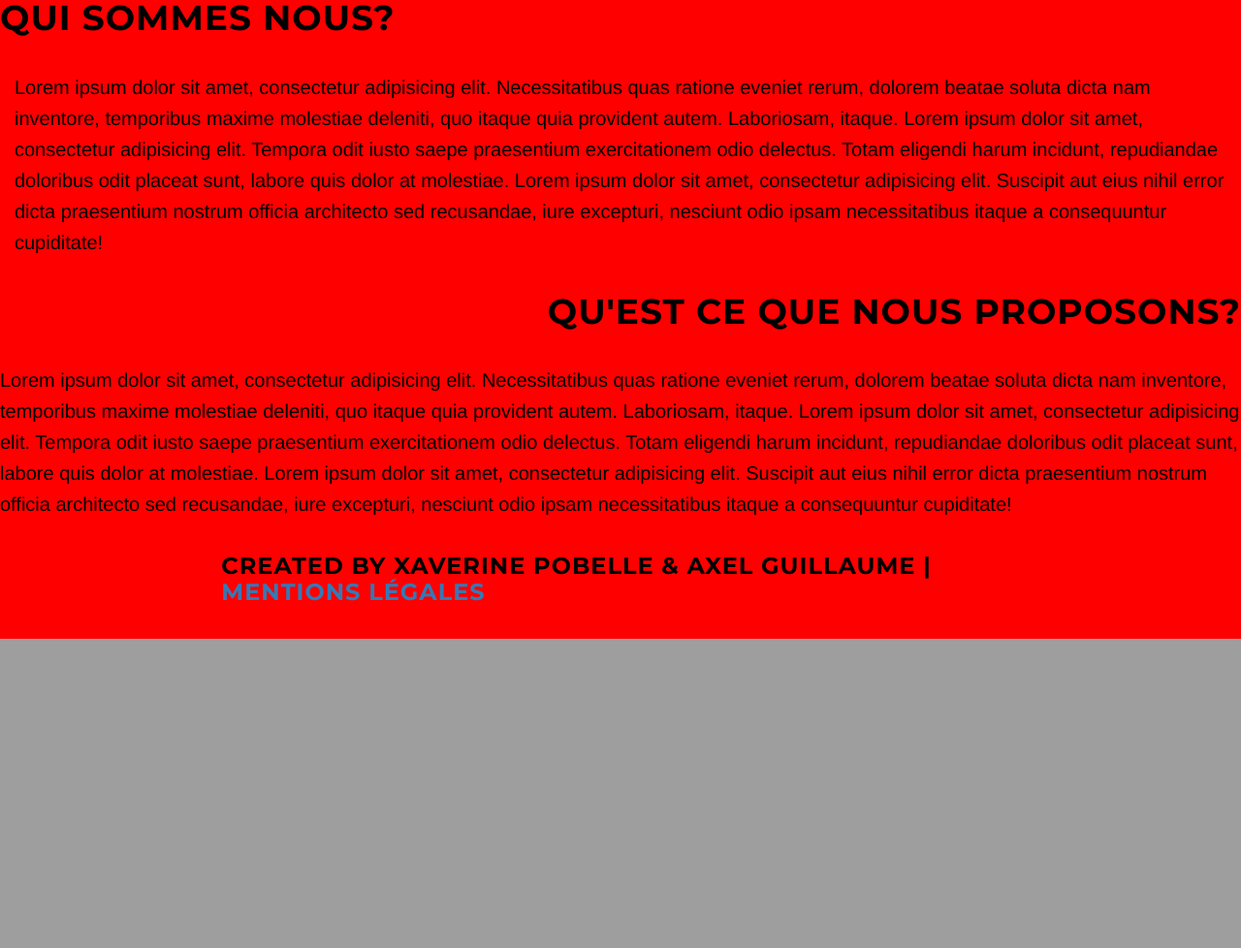
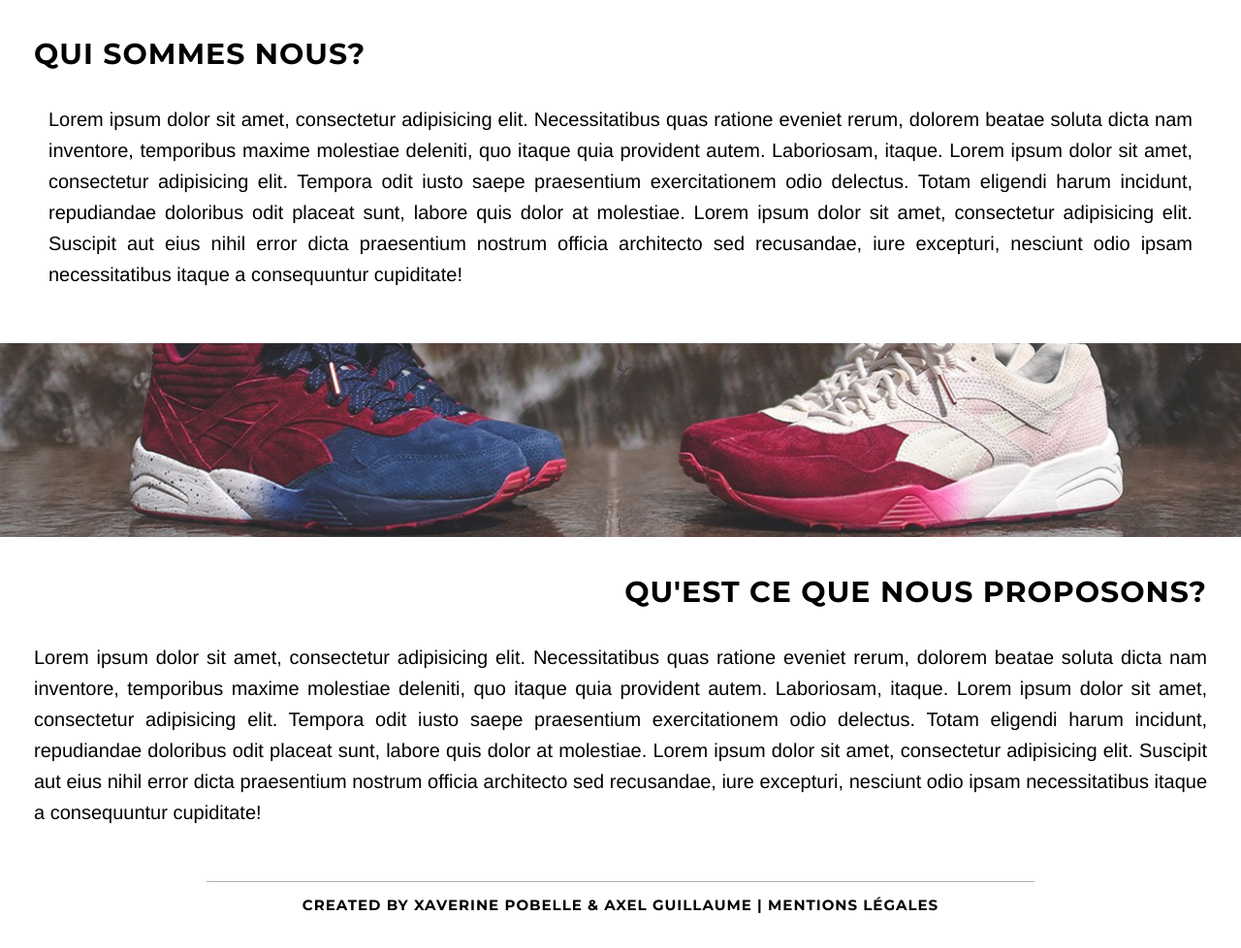
Before and after one commit to Axelguillaume/A2_PREPRO_GUILLAUME_POBELLE, a PHP site: page /html/index.php in a window 1280 px wide. Shown: the part 821-1799 px from the top of the page at 97% size. Before the commit the page ends 1480 px from the top, so only its background shows below. Run offline with PHP 8.4, Linux system fonts and the light colour scheme; style sheets or scripts are compiled from the project's sources; some libraries are stand-ins or nearby versions.

Commit message:
Recup fichier master

```diff
--- /dev/null
+++ b/css/style.css
@@ -0,0 +1,188 @@
+/*@import "compass/css3";*/
+@import url(../scss/_style_index.css);
+@import url(../scss/_style_actu.css);
+@import url(../scss/_style_galerie.css);
+@import url(../scss/_style_contact.css);
+body {
+  width: 100%;
+  height: 100%;
+  font-family: "Lora","Helvetica Neue",Helvetica,Arial,sans-serif;
+  color: black;
+  background-color: white;
+  overflow-x: hidden;
+  overflow-y: auto;
+}
+
+html {
+  width: 100%;
+  height: 100%;
+}
+
+h1, h2, h3, h4, h5, h6 {
+  margin: 0 0 35px;
+  text-transform: uppercase;
+  font-family: "Montserrat","Helvetica Neue",Helvetica,Arial,sans-serif;
+  font-weight: 700;
+  letter-spacing: 1px;
+}
+
+p {
+  margin: 0 0 25px;
+  font-size: 18px;
+  line-height: 1.5;
+}
+
+@media (min-width: 768px) {
+  p {
+    margin: 0 0 35px;
+    font-size: 20px;
+    line-height: 1.6;
+  }
+}
+
+.navbar-custom {
+  margin-bottom: 0;
+  border-bottom: 1px solid rgba(0, 0, 0, 0.3);
+  text-transform: uppercase;
+  font-family: "Montserrat","Helvetica Neue",Helvetica,Arial,sans-serif;
+  background-color: white;
+}
+
+.navbar-custom .navbar-toggle {
+  padding: 4px 6px;
+  font-size: 16px;
+  color: black;
+}
+
+.navbar-custom .navbar-toggle:focus, .navbar-custom .navbar-toggle:active {
+  outline: none;
+}
+
+.navbar-custom .navbar-brand {
+  font-weight: 700;
+}
+
+.navbar-custom .navbar-brand:focus {
+  outline: none;
+}
+
+.navbar-custom a {
+  color: black;
+}
+
+.navbar-custom .nav li a:hover {
+  color: rgba(0, 0, 0, 0.8);
+  outline: none;
+  background-color: transparent;
+}
+
+.navbar-custom .nav li a:focus, .navbar-custom .nav li a:active {
+  outline: none;
+  background-color: transparent;
+}
+
+.navbar-custom .nav li.active {
+  outline: none;
+}
+
+.navbar-custom .nav li.active a {
+  background-color: rgba(0, 0, 0, 0.3);
+}
+
+.navbar-custom .nav li.active a:hover {
+  color: black;
+}
+
+.intro {
+  display: table;
+  width: 100%;
+  height: auto;
+  padding: 100px 0;
+  text-align: center;
+  color: black;
+  background: url(../image/image_header.jpg) no-repeat bottom center scroll;
+  background-color: black;
+  -webkit-background-size: cover;
+  -moz-background-size: cover;
+  background-size: cover;
+  -o-background-size: cover;
+}
+
+.intro .intro-body {
+  display: table-cell;
+  vertical-align: middle;
+}
+
+.intro .intro-body .brand-heading {
+  font-size: 40px;
+}
+
+@media (min-width: 768px) {
+  .intro {
+    height: 100%;
+    padding: 0;
+  }
+  .intro .intro-body .brand-heading {
+    font-size: 100px;
+  }
+}
+
+.fleche {
+  width: 50px;
+  height: 50px;
+  margin-top: 15px;
+  font-size: 20px;
+  color: black;
+}
+
+.fleche:hover, .fleche:focus {
+  outline: none;
+  color: rgba(0, 0, 0, 0.6);
+}
+
+.section {
+  margin: 20px;
+  margin-top: 40px;
+}
+
+.section h1 {
+  font-size: 30px;
+}
+
+.section p {
+  font-size: 20px;
+  text-align: justify;
+}
+
+.separation {
+  height: 100px;
+  background-color: red;
+  width: 100%;
+  padding: 100px 0;
+  background: url(../image/image_separation.jpg) no-repeat bottom center scroll;
+  -webkit-background-size: cover;
+  -moz-background-size: cover;
+  background-size: cover;
+  -o-background-size: cover;
+}
+
+.footer {
+  border-top: 1px solid rgba(0, 0, 0, 0.3);
+  /*background-color: red;*/
+}
+
+.footer h3 {
+  margin-top: 2%;
+  font-size: 15px;
+  text-align: center;
+}
+
+.footer a {
+  text-decoration: none;
+  color: black;
+}
+
+.footer a:hover, .footer a:focus {
+  outline: none;
+  color: rgba(0, 0, 0, 0.6);
+}
--- a/scss/style.scss
+++ b/scss/style.scss
@@ -2,7 +2,7 @@
 @import "../scss/_style_index.css";
 @import "../scss/_style_actu.css";
 @import "../scss/_style_galerie.css";
-@import "../css/_style_contact.css";
+@import "../scss/_style_contact.css";
 
 
 body {
@@ -10,7 +10,9 @@ body {
     height: 100%;
     font-family: "Lora","Helvetica Neue",Helvetica,Arial,sans-serif;
     color: black;
-    background-color: red;
+    background-color: white;
+    overflow-x: hidden;
+    overflow-y: auto;
 }
 
 
@@ -19,12 +21,7 @@ html {
     height: 100%;
 }
 
-h1,
-h2,
-h3,
-h4,
-h5,
-h6 {
+h1,h2,h3,h4,h5,h6 {
     margin: 0 0 35px;
     text-transform: uppercase;
     font-family: "Montserrat","Helvetica Neue",Helvetica,Arial,sans-serif;
@@ -49,7 +46,7 @@ p {
     border-bottom: 1px solid rgba(black, 0.3);
     text-transform: uppercase;
     font-family: "Montserrat","Helvetica Neue",Helvetica,Arial,sans-serif;
-    background-color: black;
+    background-color: white;
     .navbar-toggle {
         padding: 4px 6px;
         font-size: 16px;
@@ -71,9 +68,6 @@ p {
     .nav {
         li {
             a {
-                -webkit-transition: background .3s ease-in-out;
-                -moz-transition: background .3s ease-in-out;
-                transition: background .3s ease-in-out;
                 &:hover {
                     color: rgba(black, 0.8);
                     outline: none;
@@ -94,20 +88,6 @@ p {
                     }
                 }
             }
-        }
-    }
-    @media(min-width:768px) {
-        padding: 20px 0;
-        border-bottom: none;
-        letter-spacing: 1px;
-        background: transparent;
-        -webkit-transition: background .5s ease-in-out,padding .5s ease-in-out;
-        -moz-transition: background .5s ease-in-out,padding .5s ease-in-out;
-        transition: background .5s ease-in-out,padding .5s ease-in-out;
-        &.top-nav-collapse {
-            padding: 0;
-            background: black;
-            border-bottom: 1px solid rgba(black, 0.3);
         }
     }
 }
@@ -142,3 +122,60 @@ p {
         }
     }
 }
+
+.fleche {
+    width: 50px;
+    height: 50px;
+    margin-top: 15px;
+    font-size: 20px;
+    color: black;
+    &:hover,
+    &:focus {
+        outline: none;
+        color: rgba(black, 0.6);
+    }
+}
+
+.section {
+    margin: 20px;
+    margin-top: 40px;
+    h1 {
+    font-size: 30px;
+    }
+    p {
+        font-size:20px;
+        text-align: justify;
+    }
+
+}
+
+.separation {
+    height: 100px;
+    background-color: red;
+    width: 100%;
+    padding: 100px 0;
+    background: url(../image/image_separation.jpg) no-repeat bottom center scroll;
+    -webkit-background-size: cover;
+    -moz-background-size: cover;
+    background-size: cover;
+    -o-background-size: cover;
+}
+
+.footer {
+    border-top: 1px solid rgba(black, 0.3);
+    /*background-color: red;*/
+    h3 {
+        margin-top: 2%;
+        font-size: 15px;
+        text-align: center;
+    }
+    a {
+        text-decoration: none;
+        color: black;
+        &:hover,
+        &:focus {
+            outline: none;
+            color: rgba(black, 0.6);
+        }
+    }
+}
```
Also changed, not shown: image/image_header.jpg (added), image/image_separation.jpg (added).
